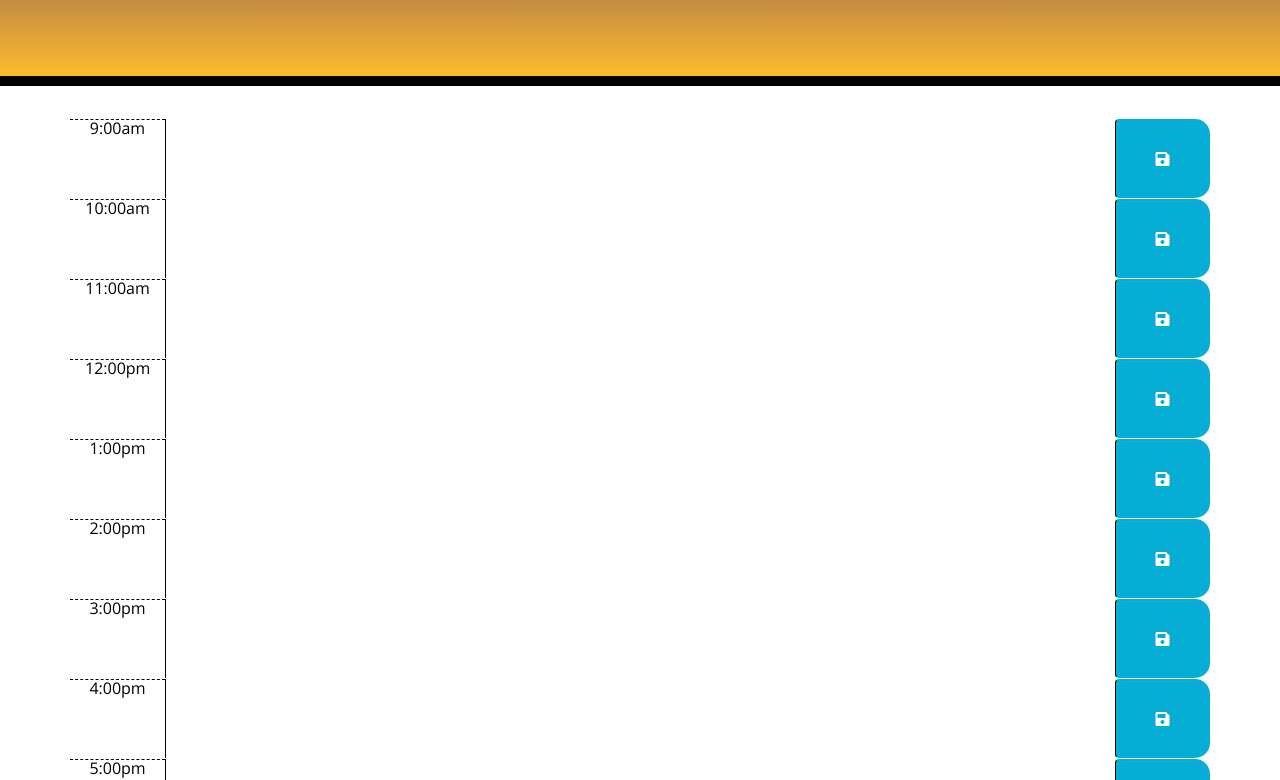
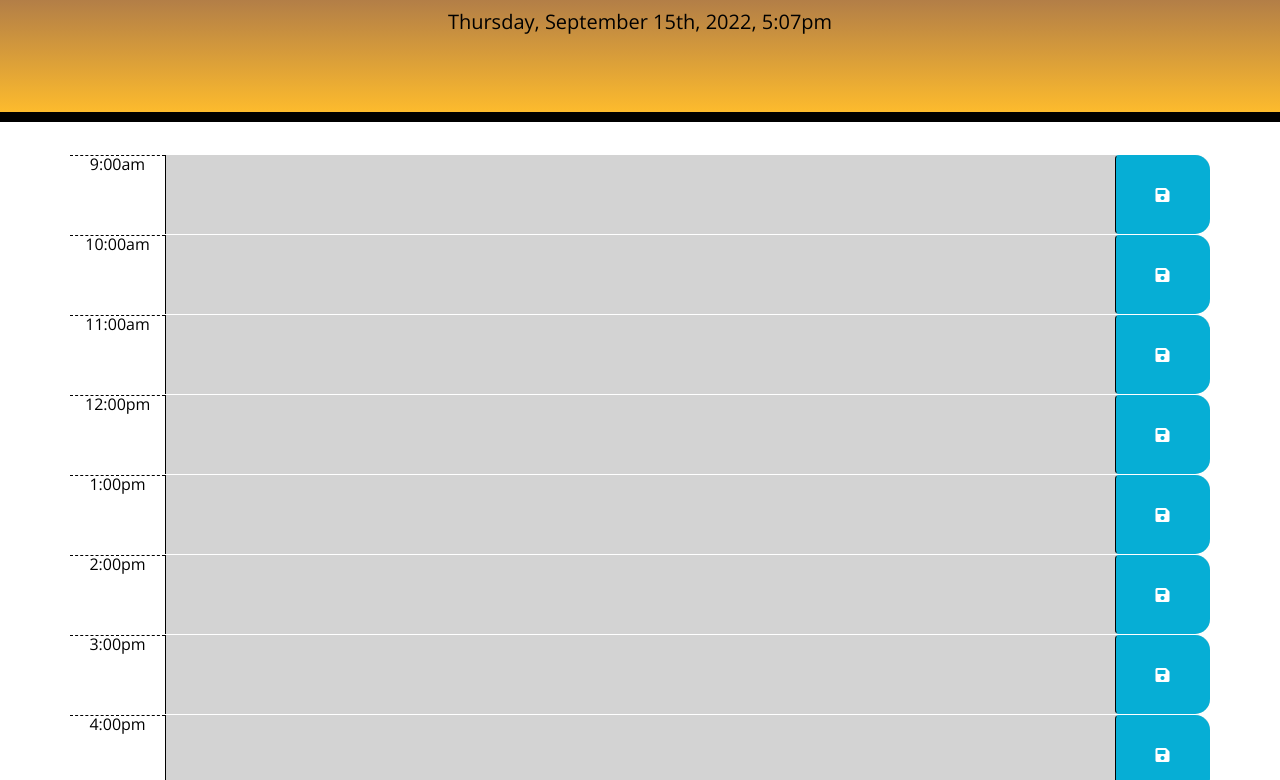
Before and after one commit to Angi-Adema/Work-Day-Planner, a plain HTML site: page index.html in a window 1280 px wide. Shown: the part 182-962 px from the top of the page. Drawn offline with nearby package versions, Linux system fonts and the light colour scheme; files that its build step writes are made by us from their sources.

Commit message:
updated html with correct css and js links

```diff
--- a/index.html
+++ b/index.html
@@ -9,7 +9,7 @@
     <link rel="stylesheet" href="https://use.fontawesome.com/releases/v5.8.1/css/all.css"
         integrity="sha384-50oBUHEmvpQ+1lW4y57PTFmhCaXp0ML5d60M1M7uH2+nqUivzIebhndOJK28anvf" crossorigin="anonymous" />
     <link href="https://fonts.googleapis.com/css?family=Open+Sans&display=swap" rel="stylesheet" />
-    <link rel="stylesheet" href="style.css" />
+    <link rel="stylesheet" href="./assets/css/style.css" />
     <title>Work Day Scheduler</title>
 </head>
 
@@ -71,7 +71,7 @@
 
     <script src="https://cdnjs.cloudflare.com/ajax/libs/jquery/3.2.1/jquery.min.js"></script>
     <script src="https://cdnjs.cloudflare.com/ajax/libs/moment.js/2.24.0/moment.min.js"></script>
-    <script src="./script.js"></script>
+    <script src="./assets/js/script.js"></script>
 </body>
 
 </html>
```
